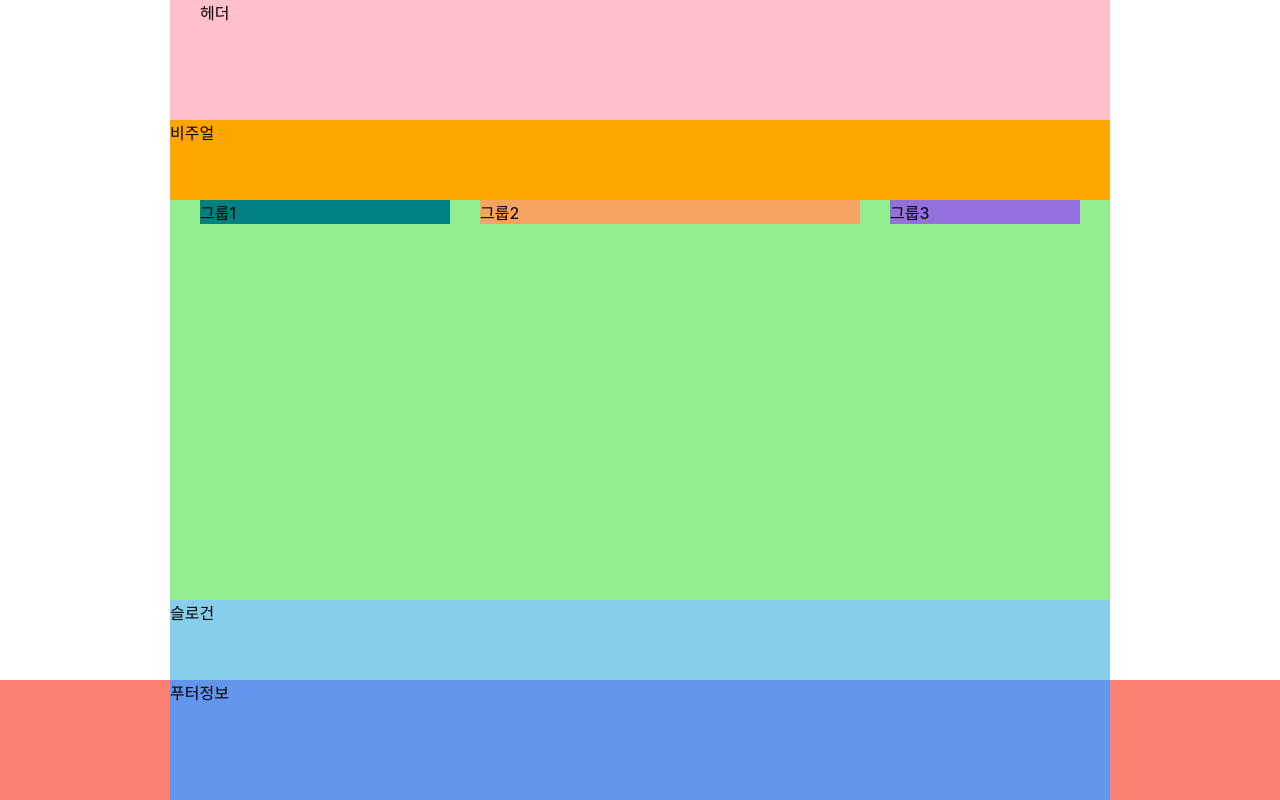
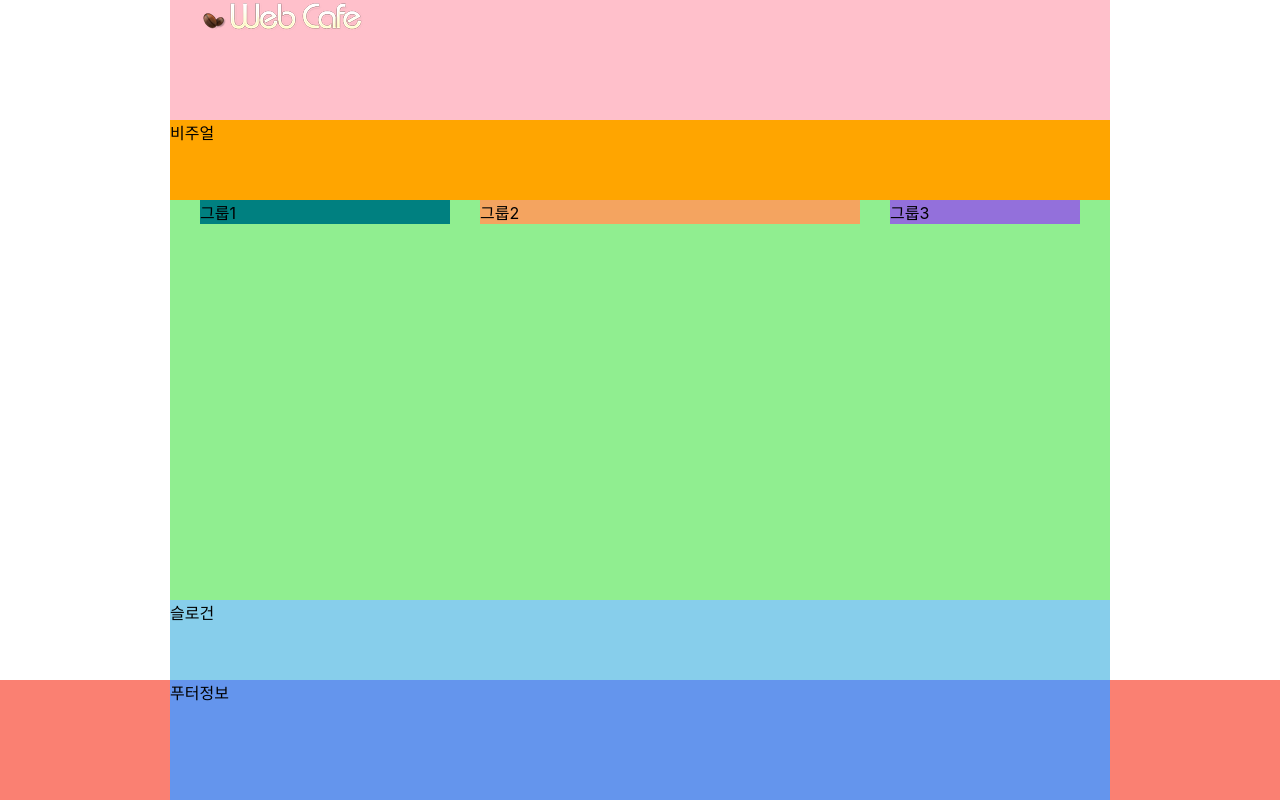
Before and after one commit to oweaj/HTML5, a website: page index.html in a window 1280 px wide. Drawn offline with Linux system fonts and the light colour scheme; a web font is replaced by a local one.

Commit message:
logo 마크업

```diff
--- a/index.html
+++ b/index.html
@@ -9,7 +9,13 @@
   <link rel="stylesheet" href="./styles/style.css" />
 </head>
 <body>
-  <header class="header">헤더</header>
+  <header class="header">
+    <h1 class="logo">
+      <a href="./index-complete.html">
+        <img src="./assets/logo.png" alt="로고" />
+      </a>
+    </h1>
+  </header>
   <div class="visual">비주얼</div>
   <main class="main">
     <div class="group group1">그룹1</div>
```
